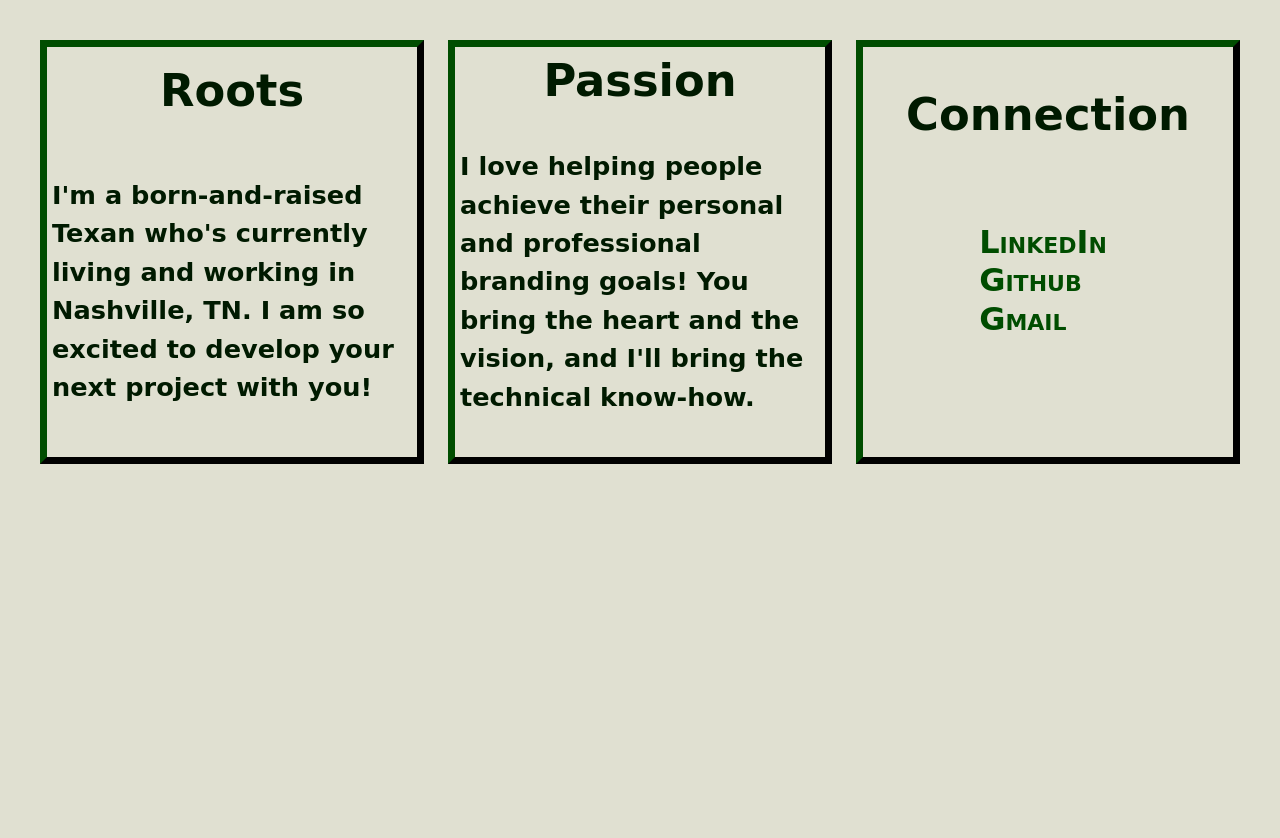
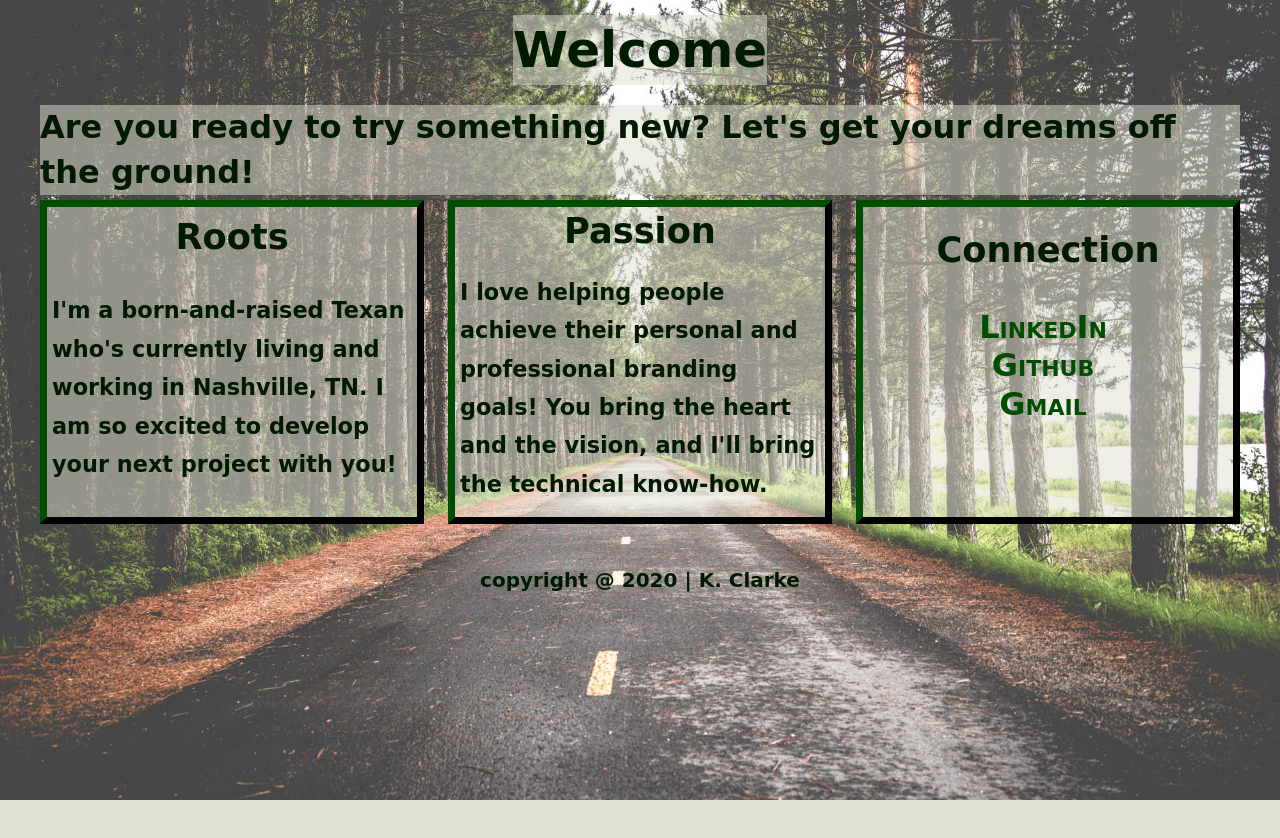
Before and after one commit to kaclarke/206-divs-flexbox-starter, a plain HTML site: page index.html in a window 1280 px wide. After the commit the page ends 800 px from the top, so only its background shows below. Drawn offline with nearby package versions, Linux system fonts and the light colour scheme; a web font is replaced by a local one.

Commit message:
Completed full layout, adjusted flexbox properties

```diff
--- a/css/main.css
+++ b/css/main.css
@@ -99,24 +99,66 @@ textarea {
 html {
   background-color: #e0e0d1;
   height: 100%;
+  width: 100%;
 }
 
 body {
     font-family: 'Bellota', cursive;
-    padding: 2em;
+    color: #001a00;
+    background-image: url('../img/bkgd.jpg');
+    background-repeat: no-repeat;
+    background-size: cover;
+    padding: 0 2em;
     font-size: 1.25em;
     height: 100%;
 }
 
+header {
+  background-color: none;
+  height: 100px;
+  width: 100%;
+  margin: 0px;
+  padding: 0px;
+}
+
+main {
+  background-color: none;
+  height: 100px;
+  width: 100%;
+  margin: 0px;
+  padding: 0px;
+}
+
+footer {
+    background-color: none;
+    height: 70px;
+    width: 100%;
+    margin: 40 0px 0px 0px;
+    padding: 0px;
+}
+
+header,
+main {
+    display: flex;
+    justify-content: center;
+    align-items: center;
+}
+footer {
+    display: flex;
+    justify-content: center;
+    align-items: flex-end;
+}
+
 .wrapper {
-  /*add display:flex and set justify-content to space-between*/
-  font-weight: 700;
-  display: flex;
-  justify-content: space-between;
+    font-weight: 700;
+    display: flex;
+    justify-content: center;
+    align-items: center;
+    flex-flow: row wrap;
+    justify-content: space-between;
 }
 
 .div-1, .div-2, .div-3 {
-  /*give the divs a width of 30%, add display:flex, set justify-content and align-items to center*/
   display: flex;
   justify-content: center;
   align-items: center;
@@ -124,25 +166,45 @@ body {
   color: #001a00;
   line-height: 1.2em;
   font-size: 1.6em;
-  background-color: #e0e0d1;
+  background-color: rgb(224, 224, 209, 0.5);
   border: 7px outset #004d00;
-  height: 400px;
+  height: 300px;
   width: 30%;
   padding: 5px;
   margin: 0px;
 }
 
+h1 {
+    font-size: 2.5em;
+    color: #001a00;
+    background-color: rgb(224, 224, 209, 0.5);
+    margin: 0px;
+    padding: 0px;
+}
 h2 {
-    font-size: 1.4em;
+    font-size: 1.6em;
+    color: #001a00;
+    background-color: rgb(224, 224, 209, 0.5);
+    margin: 0px;
+    padding: 0px;
+}
+h4 {
+    font-size: 1.1em;
+    margin: 0px;
+    padding: 0px;
+}
+h5 {
+    font-size: 1em;
     margin: 0px;
     padding: 0px;
 }
 p {
-    font-size: 0.8em;
+    font-size: 0.7em;
 }
 ul {
     list-style-type: none;
-    text-align: left;
+    width: 100%;
+    text-align: center;
     padding: 0px 20px 0px 10px;
     margin: 0px 0px 70px 0px;
 }
--- a/index.html
+++ b/index.html
@@ -23,22 +23,31 @@
         <![endif]-->
 
         <section class="wrapper">
+            <header>
+                <h1>Welcome</h1>
+            </header>
+            <main>
+                <h2>Are you ready to try something new? Let's get your dreams off the ground!</h2>
+            </main>
             <div class="div-1">
-                <h2>Roots</h2>
+                <h4>Roots</h4>
                 <p>I'm a born-and-raised Texan who's currently living and working in Nashville, TN. I am so excited to develop your next project with you!</p>
             </div>
             <div class="div-2">
-                <h2>Passion</h2>
+                <h4>Passion</h4>
                 <p>I love helping people achieve their personal and professional branding goals! You bring the heart and the vision, and I'll bring the technical know-how.</p>
             </div>
             <div class="div-3">
-                <h2>Connection</h2>
+                <h4>Connection</h4>
                 <ul>
                     <li><a href="#">LinkedIn</a></li>
                     <li><a href="#">Github</a></li>
                     <li><a href="#">Gmail</a></li>
                 </ul>
             </div>
+            <footer>
+                <h5>copyright @ 2020 &verbar; K. Clarke</h5>
+            </footer>
         </section>
 
         <script src="https://ajax.googleapis.com/ajax/libs/jquery/1.11.3/jquery.min.js"></script>
```
